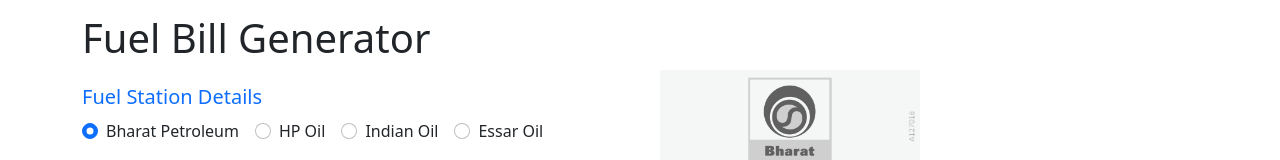
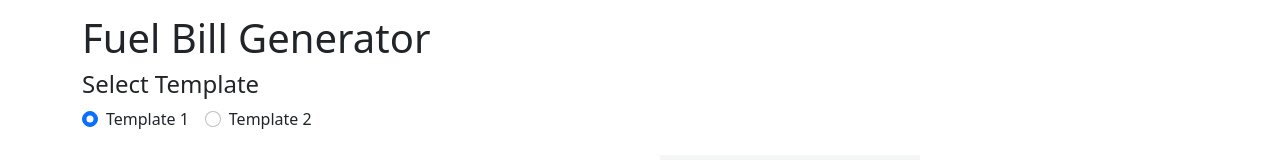
Before and after one commit to hkgonebad/bill-generator, a Next.js app: page /fuel-bill in a window 1280 px wide. Shown: the part 126-286 px from the top of the page. Built offline with nearby package versions, Linux system fonts and the light colour scheme.

Commit message:
Added Template selection options

```diff
--- a/src/pages/fuel-bill.tsx
+++ b/src/pages/fuel-bill.tsx
@@ -1,9 +1,10 @@
 import Head from 'next/head';
 import CustomNavbar from '../components/Navbar';
-import ChooseTemplate from '../components/ChooseTemplate';
 import { Container, Row, Col, Form, Button } from 'react-bootstrap';
 import { SetStateAction, useEffect, useState } from 'react';
+
 import FuelTemplate1 from '../fuel/template1';
+import FuelTemplate2 from '../fuel/template2';
 
 import moment, { Moment } from 'moment';
 import Datetime from 'react-datetime';
@@ -18,6 +19,20 @@
 import html2canvas from 'html2canvas';
 
 const FuelBill = () => {
+
+    // Select Template
+    const [selectedTemplate, setSelectedTemplate] = useState('template1');
+
+    const handleTemplateChange = (event: any) => {
+        setSelectedTemplate(event.target.value);
+    }
+
+    const templateComponents: {[key: string]: React.ComponentType<any>} = {
+        'template1': FuelTemplate1,
+        'template2': FuelTemplate2
+    };
+
+    const SelectedTemplateComponent = templateComponents[selectedTemplate];
 
     // Set Logo
     const [selectedBrand, setSelectedBrand] = useState('bp');
@@ -101,27 +116,27 @@
     }
 
     // Generate PDF
-    const generatePDF = () => {
-        const content = document.getElementById('previewArea');
-        if (!content) {
-            return;
-        }
-        // const pdfWidth = content.clientWidth;
-        // const pdfHeight = content.clientHeight;
-        // console.log(pdfWidth, pdfHeight)
-        html2canvas(content).then(canvas => {
-            const imgData = canvas.toDataURL('image/png');
-            const pdf = new jsPDF('p', 'px');
+    // const generatePDF = () => {
+    //     const content = document.getElementById('previewArea');
+    //     if (!content) {
+    //         return;
+    //     }
+    //     // const pdfWidth = content.clientWidth;
+    //     // const pdfHeight = content.clientHeight;
+    //     // console.log(pdfWidth, pdfHeight)
+    //     html2canvas(content).then(canvas => {
+    //         const imgData = canvas.toDataURL('image/png');
+    //         const pdf = new jsPDF('p', 'px');
 
-            const pdfWidth = pdf.internal.pageSize.getWidth();
-            const pdfHeight = pdf.internal.pageSize.getHeight();
-            pdf.addImage(imgData, 'PNG', 0, 0, pdfWidth, pdfHeight);
+    //         const pdfWidth = pdf.internal.pageSize.getWidth();
+    //         const pdfHeight = pdf.internal.pageSize.getHeight();
+    //         pdf.addImage(imgData, 'PNG', 0, 0, pdfWidth, pdfHeight);
 
-            const pdfDate = moment(now).format('DDMMYYYY');
-            const pdfTime = moment(now).format('hhmm');
-            pdf.save(`fuel-bill-${pdfDate}${pdfTime}.pdf`);
-        });
-    };
+    //         const pdfDate = moment(now).format('DDMMYYYY');
+    //         const pdfTime = moment(now).format('hhmm');
+    //         pdf.save(`fuel-bill-${pdfDate}${pdfTime}.pdf`);
+    //     });
+    // };
 
     const generateJPG = () => {
         const content = document.getElementById('previewArea');
@@ -153,7 +168,33 @@
                 <Container>
                     <h1 className='pageTitle'>Fuel Bill Generator</h1>
 
-                    {/* <ChooseTemplate/> */}
+                    <div className="chooseTemplate mb-3">
+                        <h4>Select Template</h4>
+                        <Form>
+                            <div className="">
+                                <Form.Check
+                                    inline
+                                    label="Template 1"
+                                    name="group1"
+                                    type="radio"
+                                    id="template1"
+                                    checked={selectedTemplate === 'template1'}
+                                    onChange={handleTemplateChange}
+                                    value="template1"
+                                />
+                                <Form.Check
+                                    inline
+                                    label="Template 2"
+                                    name="group1"
+                                    type="radio"
+                                    id="template2"
+                                    checked={selectedTemplate === 'template2'}
+                                    onChange={handleTemplateChange}
+                                    value="template2"
+                                />
+                            </div>
+                        </Form>
+                    </div>
 
                     <Row>
                         <Col md={6}>
@@ -372,7 +413,7 @@
 
                         <Col md={6}>
                             <div className="previewArea" id='previewArea'>
-                                <FuelTemplate1
+                                <SelectedTemplateComponent
                                     logo={selectedLogo}
                                     fsName={fsName}
                                     fsAddress={fsAddress}
```
